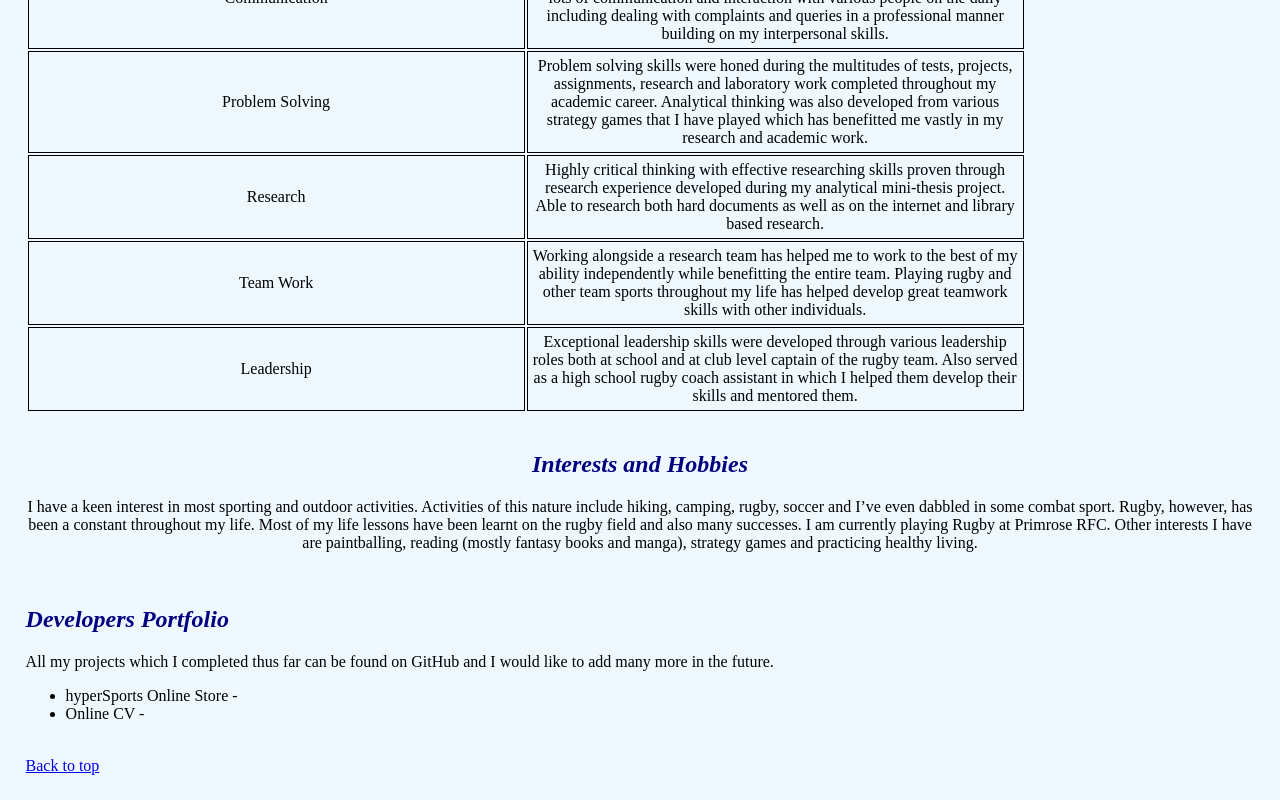
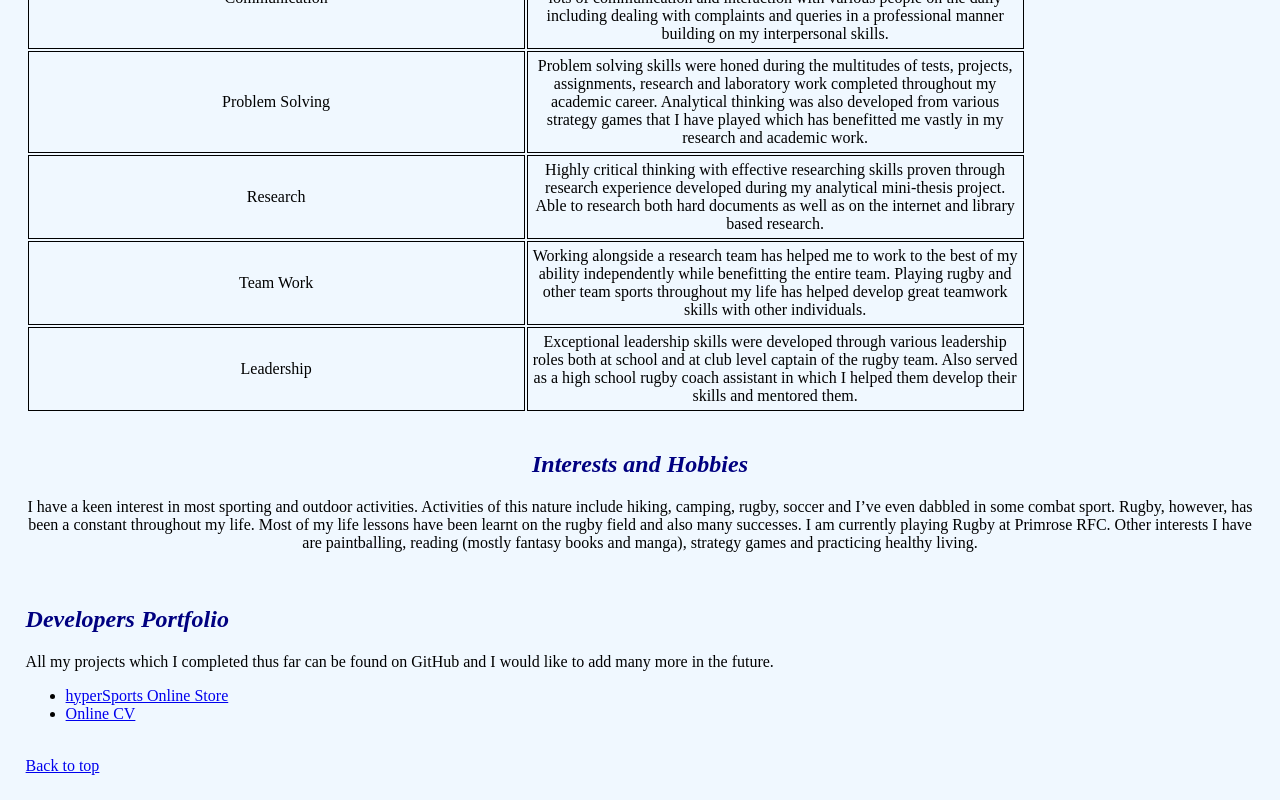
Before and after one commit to fayyaadh4/Fayyaadh_Naidoo_CV, a plain HTML site: page index.html in a window 1280 px wide. Shown: the part 1529-2329 px from the top of the page. Drawn offline with Linux system fonts and the light colour scheme.

Commit message:
(Added links to developer portfolio)

```diff
--- a/index.html
+++ b/index.html
@@ -1,9 +1,9 @@
-<!Doctype html>
+<!DOCTYPE html>
 <html lang="en">
 
 <head>
     <!--About page contains information on the educational history, employment history, skills profile, a brief introduction and interests and hobbies of Fayyaadh Naidoo-->
-    <title>About</title>
+    <title>Online CV</title>
     <!--link to external stylesheet, "myStyles.css" containing styles for this task-->
     <link href="myStyles.css" rel="stylesheet" type="text/css">
 </head>
@@ -140,8 +140,8 @@
     <h2>Developers Portfolio</h2>
     <p>All my projects which I completed thus far can be found on GitHub and I would like to add many more in the future.</p>
     <ul>
-        <li>hyperSports Online Store - </li>
-        <li>Online CV - </li>
+        <li><a href="https://fayyaadh4.github.io/hyperSports/">hyperSports Online Store</a></li>
+        <li><a href="https://fayyaadh4.github.io/Fayyaadh_Naidoo_CV/">Online CV</a></li>
     </ul>
     <br>
     <!--"Back to top" link was included to take the user back to the top of the page-->
```
